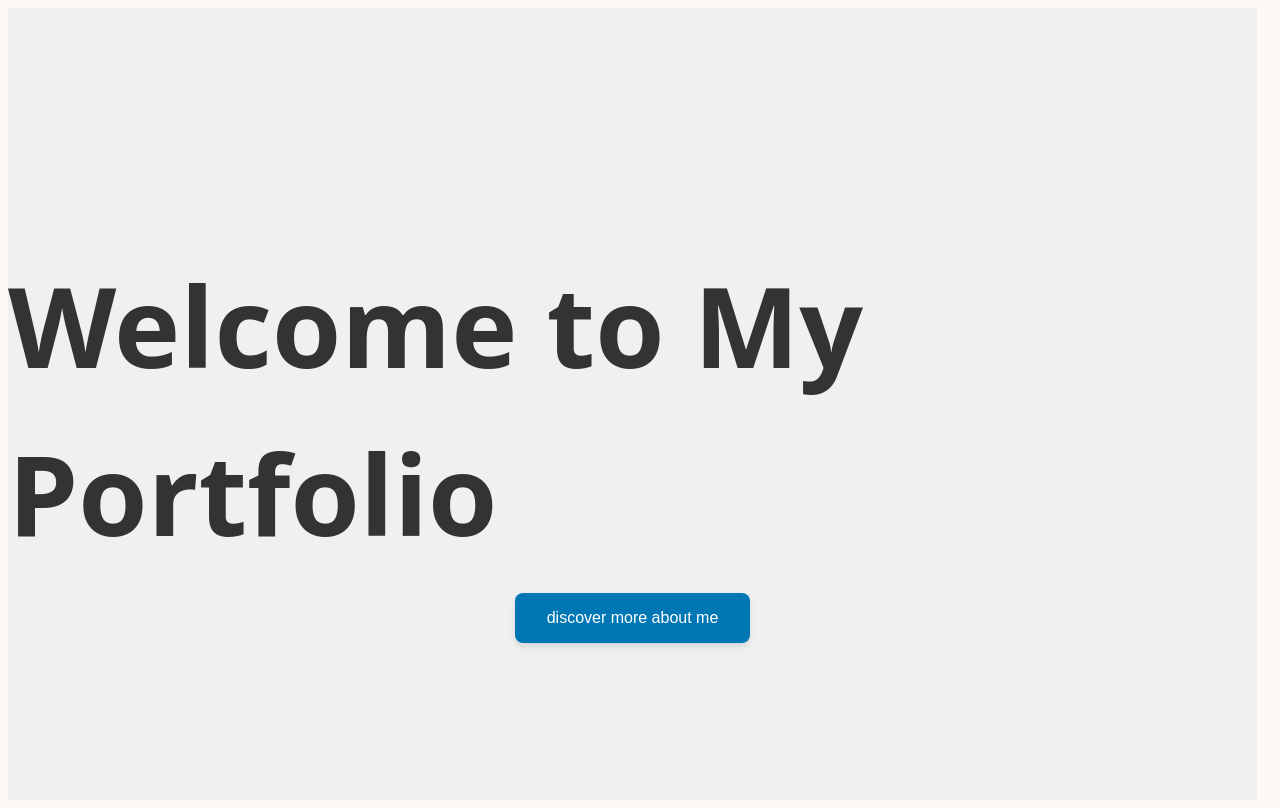
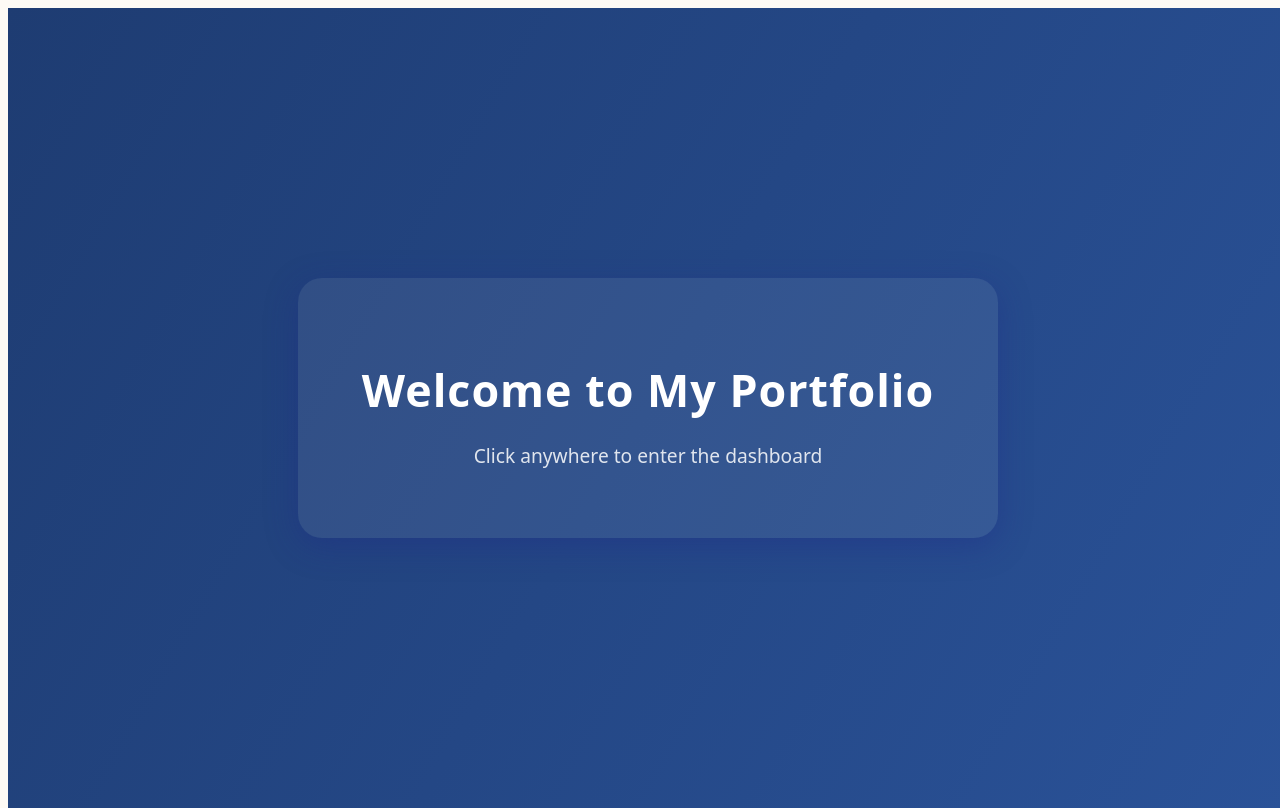
Before and after one commit to GeorgeMunday/software-development-portfolio, a React (Vite) app: page / in a window 1280 px wide. Built offline with nearby package versions, Linux system fonts and the light colour scheme.

Commit message:
added homescreen animation

```diff
--- a/src/page/homepage.css
+++ b/src/page/homepage.css
@@ -1,4 +1,3 @@
-
 .homepage{
     display: flex;
     flex-direction: column;
@@ -30,3 +29,58 @@
 .homepage-button:hover {
     background-color: #005f8a;
 }
+
+.homepage__container {
+  position: relative;
+  width: 100vw;
+  height: 100vh;
+  background: linear-gradient(120deg, #1e3c72 0%, #2a5298 100%);
+  overflow: hidden;
+  display: flex;
+  align-items: center;
+  justify-content: center;
+}
+
+.homepage__center {
+  background: rgba(255,255,255,0.07);
+  border-radius: 24px;
+  box-shadow: 0 8px 32px 0 rgba(31,38,135,0.37);
+  padding: 3rem 4rem;
+  text-align: center;
+  cursor: pointer;
+  color: #fff;
+  z-index: 2;
+}
+
+.homepage__title {
+  font-size: 2.8rem;
+  font-weight: 700;
+  margin-bottom: 1rem;
+  letter-spacing: 1px;
+}
+
+.homepage__subtitle {
+  font-size: 1.2rem;
+  opacity: 0.85;
+}
+
+.homepage__half {
+  position: absolute;
+  top: 0;
+  height: 100vh;
+  z-index: 3;
+  overflow: hidden;
+  background: linear-gradient(120deg, #1e3c72 0%, #2a5298 100%);
+  /* Same blue theme as homepage */
+}
+
+.homepage__half--left {
+  left: 0;
+}
+
+.homepage__half--right {
+  right: 0;
+  display: flex;
+  align-items: center;
+  justify-content: center;
+}
--- a/src/page/homepage.jsx
+++ b/src/page/homepage.jsx
@@ -1,21 +1,54 @@
 import React, { useState } from "react";
+import { motion, AnimatePresence } from "framer-motion";
+import "./homepage.css";
 import Page from "./pages";
-import "./homepage.css";
 
 const Homepage = () => {
-    const [showPage, setShowPage] = useState(false);
+  const [split, setSplit] = useState(false);
 
-    const handleButtonClick = () => {
-        setShowPage(true);
-    };
-
-    return (
-        <div className="homepage">
-            {!showPage && <h1 className="homepage-header">Welcome to My Portfolio</h1>}
-            {!showPage && <button onClick={handleButtonClick} className="homepage-button">discover more about me</button>}
-            {showPage && <Page />}
-        </div>
-    );
+  return (
+    <div className="homepage__container">
+      <AnimatePresence>
+        {!split && (
+          <motion.div
+            className="homepage__center"
+            initial={{ opacity: 0, scale: 0.95 }}
+            animate={{ opacity: 1, scale: 1 }}
+            exit={{ opacity: 0, scale: 0.95 }}
+            transition={{ duration: 0.5 }}
+            onClick={() => setSplit(true)}
+          >
+            <h1 className="homepage__title">Welcome to My Portfolio</h1>
+            <p className="homepage__subtitle">
+              Click anywhere to enter the dashboard
+            </p>
+          </motion.div>
+        )}
+      </AnimatePresence>
+      <AnimatePresence>
+        {split && (
+          <>
+            <motion.div
+              className="homepage__half homepage__half--left"
+              initial={{ width: "100vw" }}
+              animate={{ width: "100vw" }}
+              exit={{ width: "100vw" }}
+              transition={{ duration: 0.7, ease: "easeInOut" }}
+            />
+            <motion.div
+              className="homepage__half homepage__half--right"
+              initial={{ width: "0vw" }}
+              animate={{ width: "100vw" }}
+              exit={{ width: "0vw" }}
+              transition={{ duration: 0.7, ease: "easeInOut" }}
+            >
+              <Page />
+            </motion.div>
+          </>
+        )}
+      </AnimatePresence>
+    </div>
+  );
 };
 
 export default Homepage;
```
